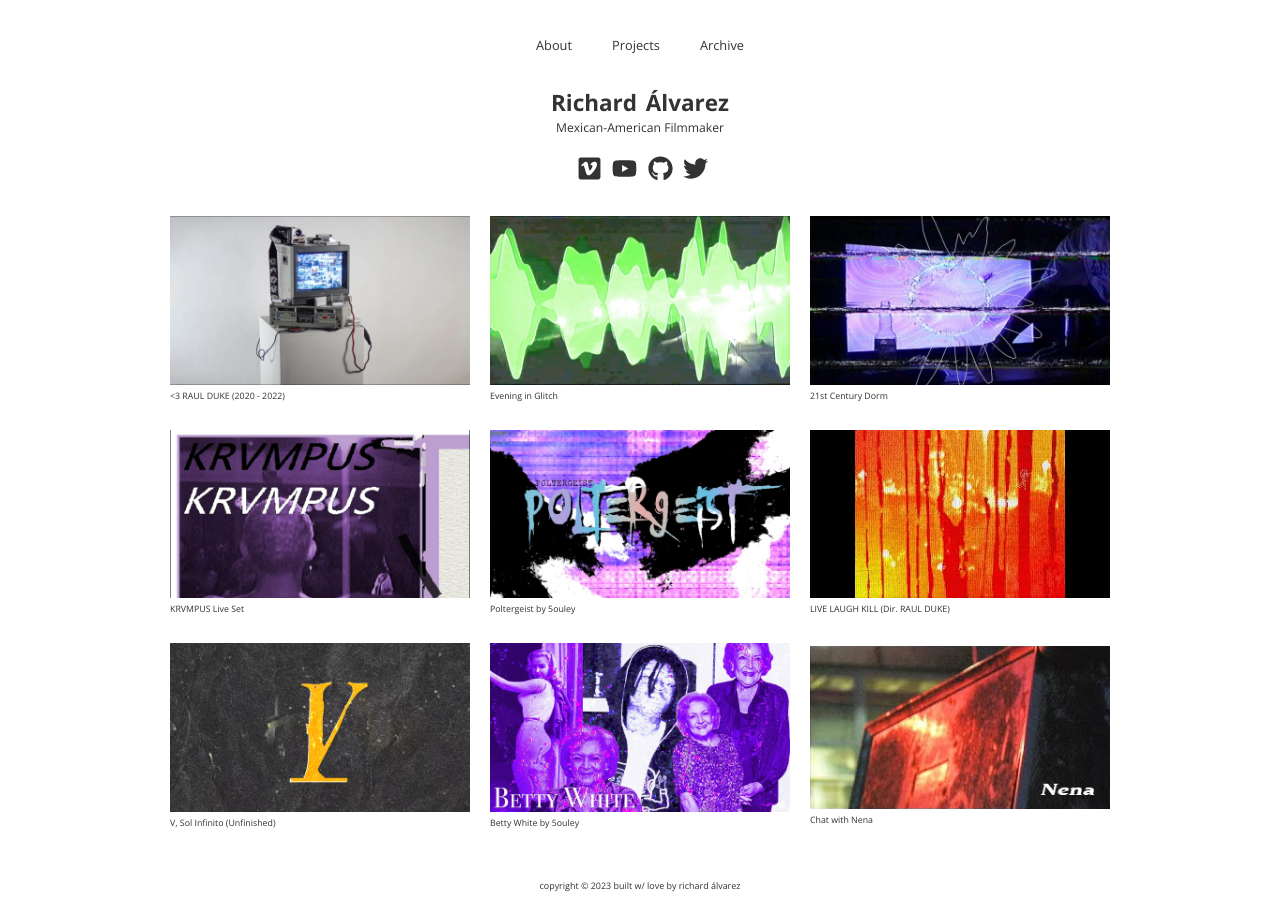
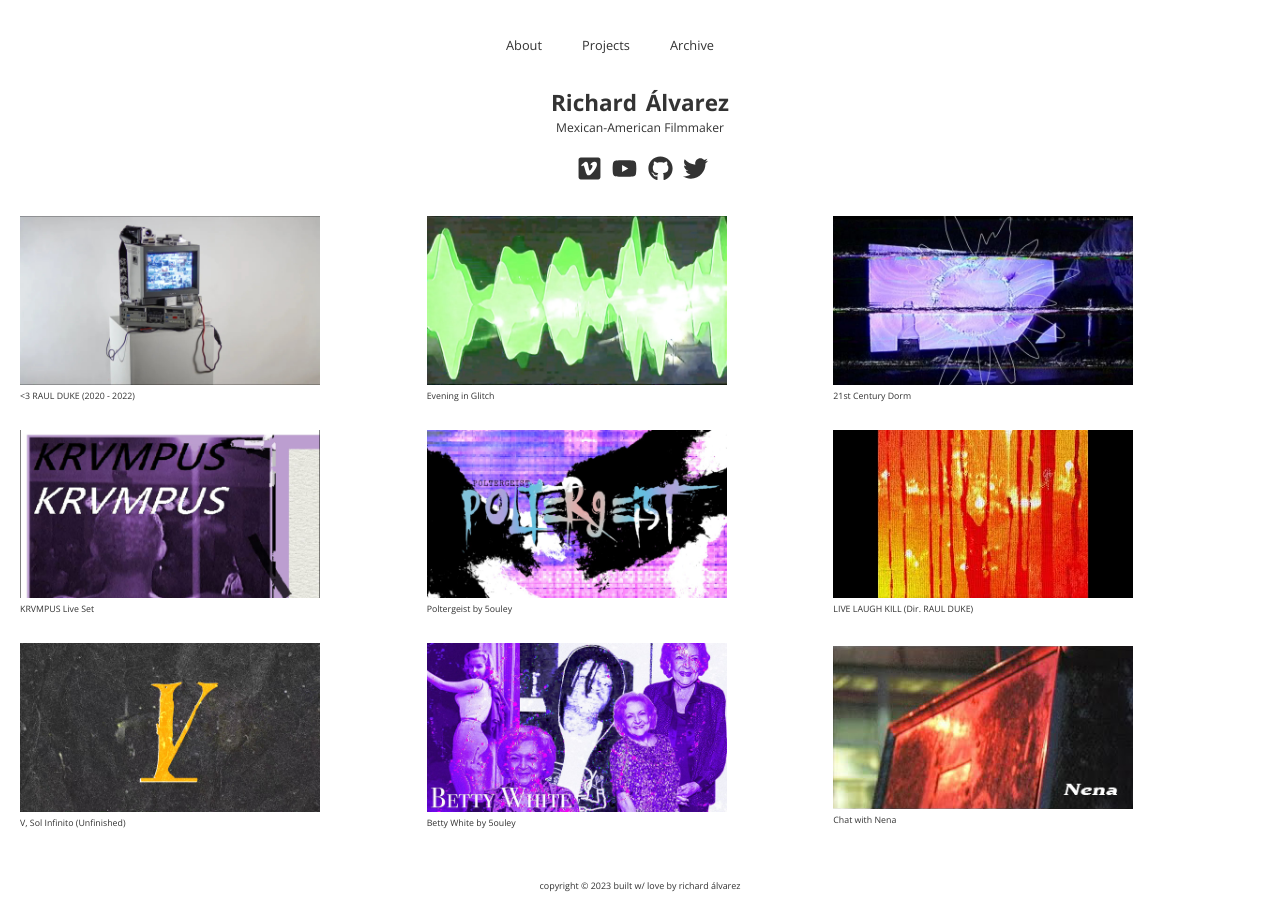
Before and after one commit to raulduk3/raulduke, a Next.js app: page / in a window 1280 px wide. Built offline with nearby package versions, Linux system fonts and the light colour scheme.

Commit message:
fixed height shit

```diff
--- a/styles/index.js
+++ b/styles/index.js
@@ -5,7 +5,7 @@ export const Container = styled.div.attrs(props => ({
     'size': props.size
   }))`
     height: ${props => props.open ? '0' : 'auto'};
-    overflow-x: hidden;
+    X
     display: flex;
     flex-direction: column;
     align-items: center;
@@ -141,6 +141,7 @@ export const Menu = styled.div.attrs(props => ({
     flex-direction: column;
     background-color: transparent;
     align-items: center;
+    overflow: hidden;
     justify-content: center;
     width: 100vw;
     height: ${props => (props.size) + 'px'};
```
